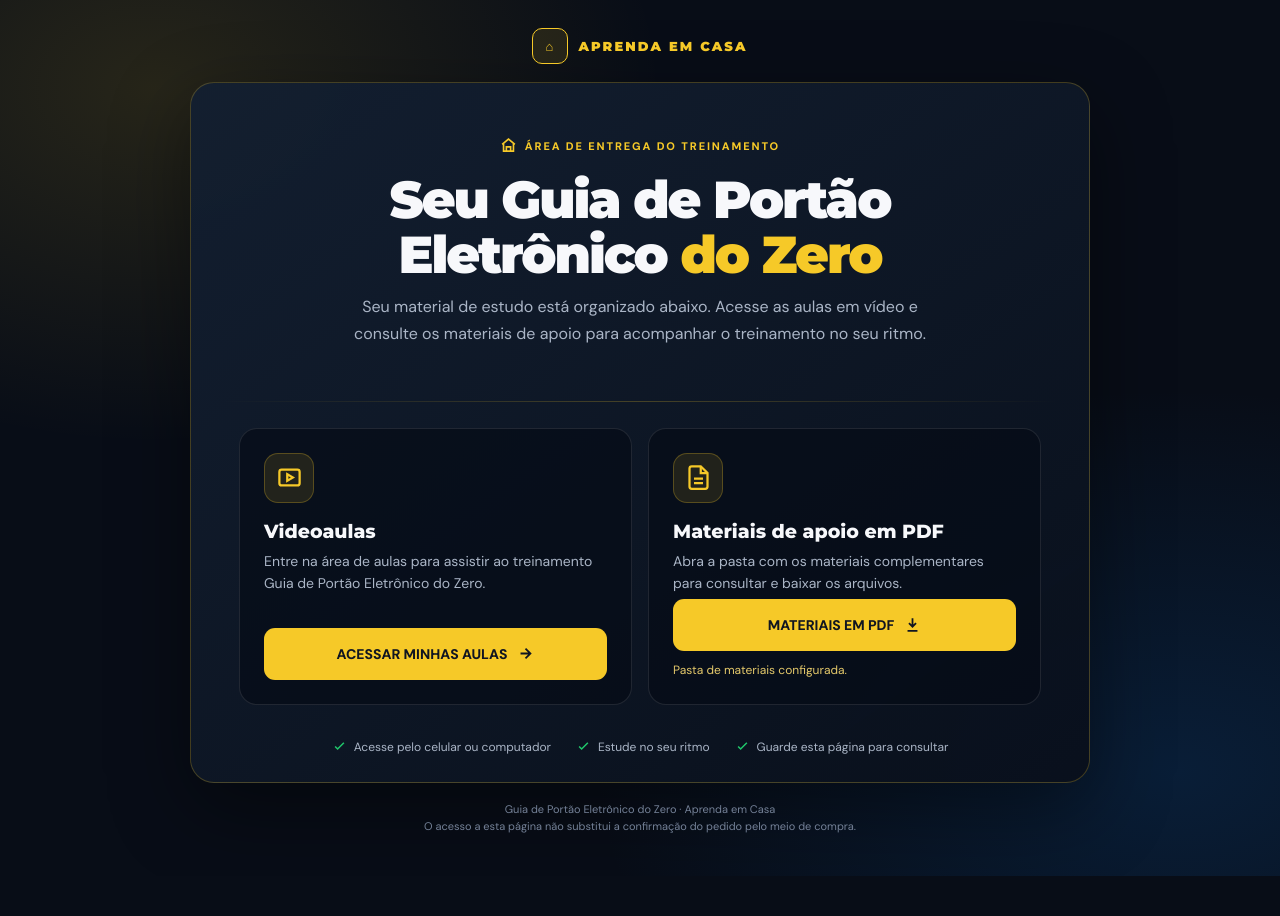
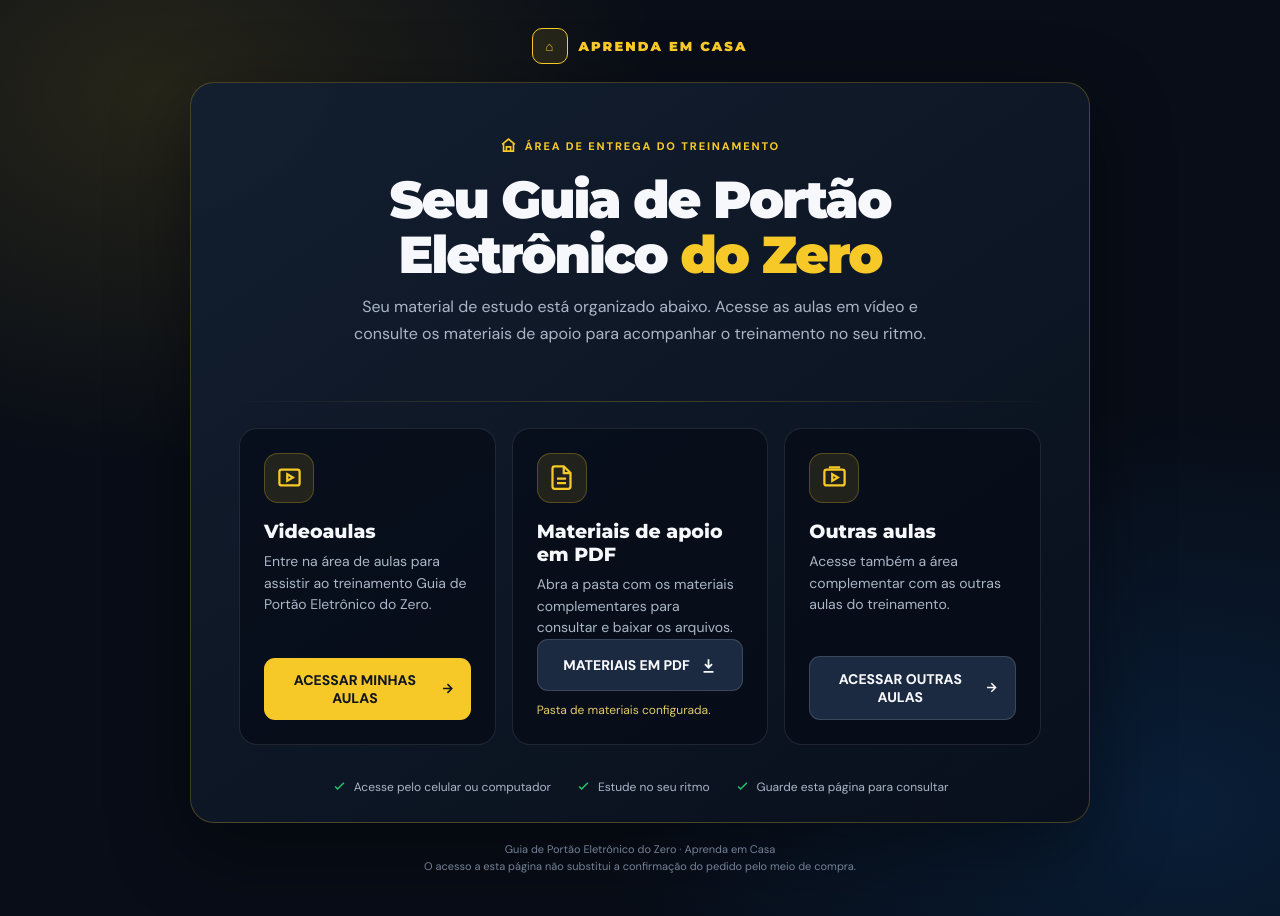
Before and after one commit to aprendaemcasa/entrega-guia-portao-eletronico, a plain HTML site: page index.html in a window 1280 px wide. Before the commit the page ends 876 px from the top, so only its background shows below. Drawn offline with Linux system fonts and the light colour scheme.

Commit message:
Atualiza botão do Drive e adiciona link das outras aulas

```diff
--- a/index.html
+++ b/index.html
@@ -67,7 +67,7 @@
     h1 span { color: var(--gold); }
     .lead { max-width: 620px; margin: 0 auto; color: var(--muted); font-size: 16px; line-height: 1.65; }
     .divider { height:1px; margin: 0 30px; background: linear-gradient(90deg, transparent, var(--line), transparent); }
-    .deliveries { display:grid; grid-template-columns: 1fr 1fr; gap: 16px; padding: 26px clamp(18px, 5vw, 48px) 34px; }
+    .deliveries { display:grid; grid-template-columns: repeat(3, minmax(0, 1fr)); gap: 16px; padding: 26px clamp(18px, 5vw, 48px) 34px; }
     .delivery {
       display:flex; flex-direction:column; align-items:flex-start;
       min-height: 235px; padding: 24px; border:1px solid rgba(255,255,255,.1);
@@ -136,11 +136,22 @@
           </div>
           <h2>Materiais de apoio em PDF</h2>
           <p>Abra a pasta com os materiais complementares para consultar e baixar os arquivos.</p>
-          <a class="action secondary" id="materials-link" href="#" aria-disabled="true">
+          <a class="action secondary" id="materials-link" href="https://drive.google.com/drive/folders/1oXvhABygYZseDE_AZC5zHDA6_goJLlSb?usp=sharing" target="_blank" rel="noopener noreferrer">
             MATERIAIS EM PDF
             <svg width="17" height="17" viewBox="0 0 24 24" fill="none" stroke="currentColor" stroke-width="2.5" aria-hidden="true"><path d="M12 3v12m-5-5 5 5 5-5M5 21h14"/></svg>
           </a>
-          <p class="pending" id="materials-note" role="status">Link dos materiais será disponibilizado aqui.</p>
+          <p class="pending" id="materials-note" role="status">Pasta de materiais configurada.</p>
+        </article>
+        <article class="delivery">
+          <div class="icon" aria-hidden="true">
+            <svg width="27" height="27" viewBox="0 0 24 24" fill="none" stroke="currentColor" stroke-width="2"><rect x="3" y="5" width="18" height="14" rx="2"/><path d="m10 9 5 3-5 3z"/><path d="M7 3h10"/></svg>
+          </div>
+          <h2>Outras aulas</h2>
+          <p>Acesse também a área complementar com as outras aulas do treinamento.</p>
+          <a class="action secondary" id="extra-lessons-link" href="https://aprendaemcasa.github.io/aprendaemcasakit/" target="_blank" rel="noopener noreferrer">
+            ACESSAR OUTRAS AULAS
+            <svg width="17" height="17" viewBox="0 0 24 24" fill="none" stroke="currentColor" stroke-width="2.5" aria-hidden="true"><path d="M5 12h14M12 5l7 7-7 7"/></svg>
+          </a>
         </article>
       </section>
       <div class="steps">
@@ -151,12 +162,13 @@
     </section>
     <footer>Guia de Portão Eletrônico do Zero · Aprenda em Casa<br>O acesso a esta página não substitui a confirmação do pedido pelo meio de compra.</footer>
   </main>
-  <script src="./config.js"></script>
+  <script src="./config.js?v=20261117-2"></script>
   <script>
     (function () {
       const config = window.DELIVERY_CONFIG || {};
       const lessons = document.getElementById("lessons-link");
       const materials = document.getElementById("materials-link");
+      const extraLessons = document.getElementById("extra-lessons-link");
       const note = document.getElementById("materials-note");
 
       if (config.lessonsUrl) {
@@ -167,15 +179,16 @@
         lessons.addEventListener("click", event => event.preventDefault());
       }
 
+      if (config.extraLessonsUrl && /^https:\/\//i.test(config.extraLessonsUrl)) {
+        extraLessons.href = config.extraLessonsUrl;
+      }
+
       if (config.materialsUrl && /^https:\/\//i.test(config.materialsUrl)) {
         materials.href = config.materialsUrl;
         materials.target = "_blank";
         materials.rel = "noopener noreferrer";
         materials.removeAttribute("aria-disabled");
-        materials.classList.remove("secondary");
         note.textContent = "Pasta de materiais configurada.";
-      } else {
-        materials.addEventListener("click", event => event.preventDefault());
       }
     })();
   </script>
```
